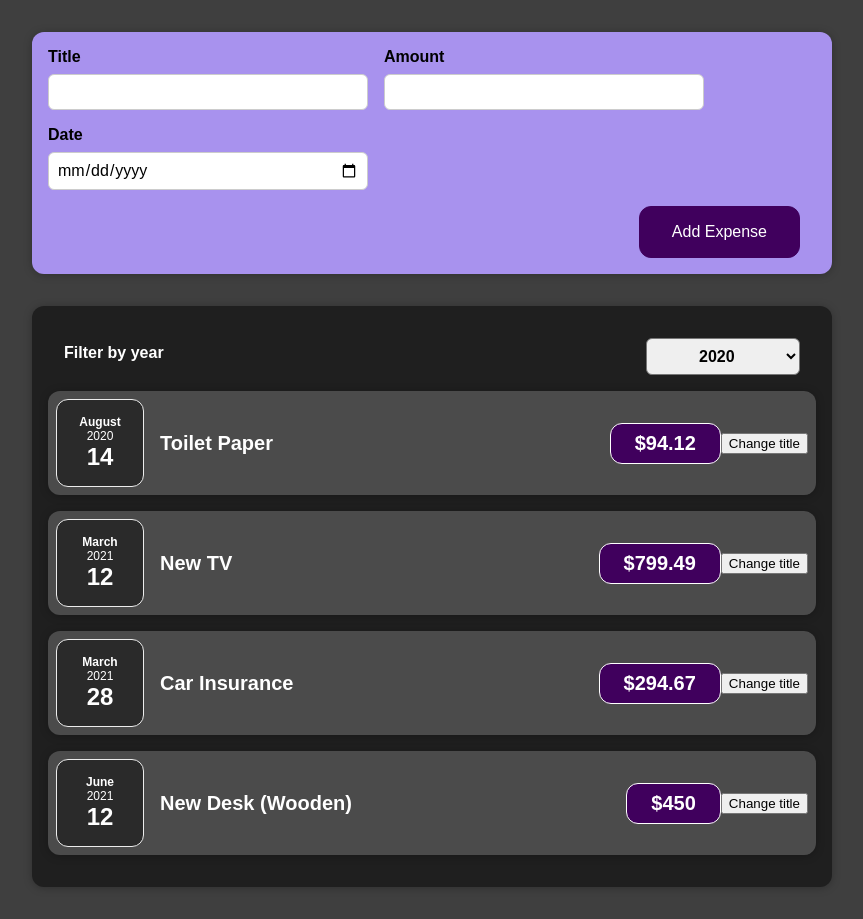
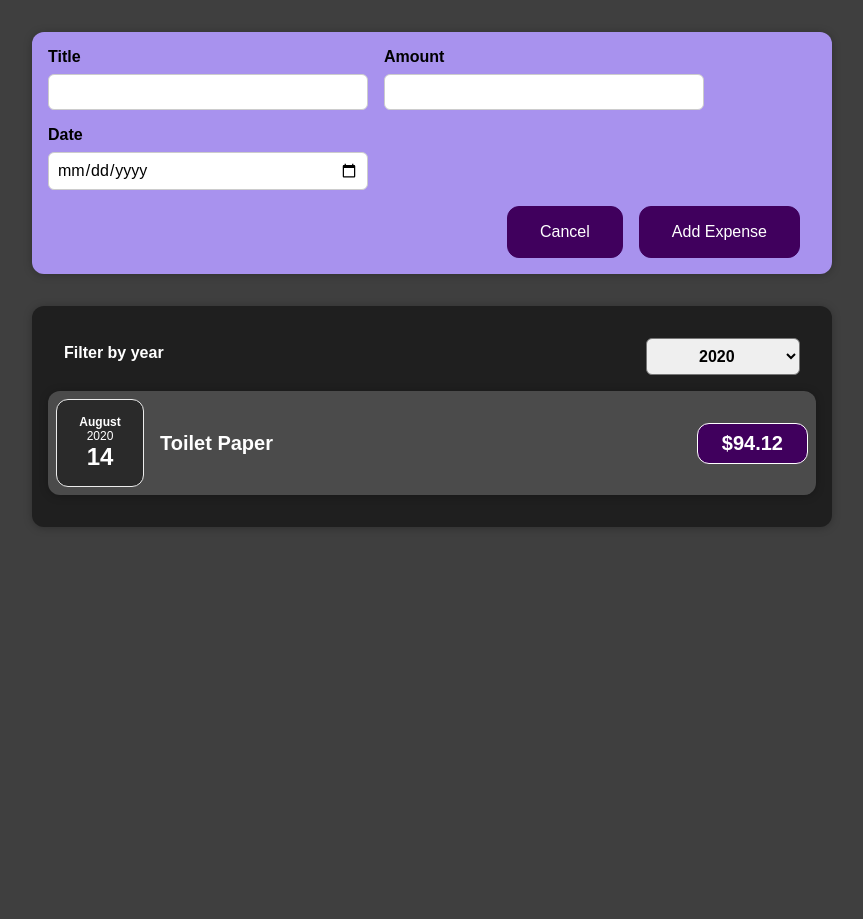
Before and after one commit to PrgDominique/Project-2, a React (Create React App) app: page / in a window 1280 px wide. Shown: the whole page, without its empty margins (208-1071 px from the left). After the commit the page ends 800 px from the top, so only its background shows below. Built offline with nearby package versions, Linux system fonts and the light colour scheme.

Commit message:
filter date fix and can add items

```diff
--- a/src/App.js
+++ b/src/App.js
@@ -1,7 +1,8 @@
+import { useState } from "react";
 import Expenses from "./components/Expenses/Expenses";
 import NewExpense from "./components/NewExpense/NewExpense";
-function App() {
-  const expenses = [
+
+const Dummy = [
   {
     id: "e1",
     title: "Toilet Paper",
@@ -22,18 +23,19 @@
     date: new Date(2021, 5, 12),
   },
 ];
+const App = () => {
+  const [expenses, setExpense] = useState(Dummy);
 
-  const addExpenseHandler = expense => {
-    console.log('In App.js');
-    console.log(expense);
-  }
+  const addExpenseHandler = (expense) => {
+    setExpense((prevExpenses) => {
+      return [expense, ...prevExpenses];
+    });
+  };
 
   return (
     <div>
-      <NewExpense onAddExpense={addExpenseHandler}/>
-
+      <NewExpense onAddExpense={addExpenseHandler} />
       <Expenses items={expenses} />
-
     </div>
   );
 }
--- a/src/components/Expenses/ExpenseFilter.js
+++ /dev/null
@@ -1,25 +0,0 @@
-import React from 'react';
-
-
-
-const ExpensesFilter = (props) => {
-
-  const dropdownChangeHandler = (e) => {
-    props.onChangeFilter(e.target.value)
-  }
-  return (
-    <div className='expenses-filter'>
-      <div className='expenses-filter__control'>
-        <label>Filter by year</label>
-        <select value={props.selected} onChange={dropdownChangeHandler} >
-          <option value='2022'>2022</option>
-          <option value='2021'>2021</option>
-          <option value='2020'>2020</option>
-          <option value='2019'>2019</option>
-        </select>
-      </div>
-    </div>
-  );
-};
-
-export default ExpensesFilter;
--- a/src/components/Expenses/ExpenseItem.js
+++ b/src/components/Expenses/ExpenseItem.js
@@ -1,22 +1,19 @@
 import ExpenseDate from "./ExpenseDate";
 import Card from "../UI/Card";
-import { useState } from "react";
+
 
 function ExpenseItem(props) {
-  const [title, setTitle] = useState(props.title);
 
-  const handleClick = () => {
-    setTitle("ok ok");
-  };
   return (
+    <li>
     <Card className="expense-item">
       <ExpenseDate date={props.date} />
       <div className="expense-item__description">
-        <h2>{title}</h2>
+        <h2>{props.title}</h2>
         <div className="expense-item__price">${props.amount}</div>
       </div>
-      <button onClick={handleClick}>Change title</button>
     </Card>
+    </li>
   );
 }
 export default ExpenseItem;
--- a/src/components/Expenses/Expenses.js
+++ b/src/components/Expenses/Expenses.js
@@ -1,39 +1,29 @@
 import React, { useState } from "react";
-import ExpenseItem from "./ExpenseItem";
 import Card from "../UI/Card";
-import ExpensesFilter from "./ExpenseFilter";
+import ExpensesFilter from "./ExpensesFilter";
+import ExpensesList from "./ExpensesList"
 
 function Expenses(props) {
   const [filteredYear, setFilteredYear] = useState("2020");
-
   const filterChangeHandler = (selectedYear) => {
     setFilteredYear(selectedYear);
   };
+  const ExpenseFilter = props.items.filter((expense) => {
+    return expense.date.getFullYear().toString() === filteredYear;
+  });
+
+
+
   return (
     <Card className="expenses">
-      <ExpensesFilter selected={filteredYear} onChangeFilter={filterChangeHandler} />
-      <ExpenseItem
-        title={props.items[0].title}
-        amount={props.items[0].amount}
-        date={props.items[0].date}
+      <ExpensesFilter
+        selected={filteredYear}
+        onChangeFilter={filterChangeHandler}
       />
-      <ExpenseItem
-        title={props.items[1].title}
-        amount={props.items[1].amount}
-        date={props.items[1].date}
-      />
-      <ExpenseItem
-        title={props.items[2].title}
-        amount={props.items[2].amount}
-        date={props.items[2].date}
-      />
-      <ExpenseItem
-        title={props.items[3].title}
-        amount={props.items[3].amount}
-        date={props.items[3].date}
-      />
+    <ExpensesList items={ExpenseFilter} />
     </Card>
   );
+
 }
 
 export default Expenses;
--- /dev/null
+++ b/src/components/Expenses/ExpensesFilter.js
@@ -0,0 +1,22 @@
+import React from "react";
+
+const ExpensesFilter = (props) => {
+  const dropdownChangeHandler = (e) => {
+    props.onChangeFilter(e.target.value);
+  };
+  return (
+    <div className="expenses-filter">
+      <div className="expenses-filter__control">
+        <label>Filter by year</label>
+        <select value={props.selected} onChange={dropdownChangeHandler}>
+          <option value="2022">2022</option>
+          <option value="2021">2021</option>
+          <option value="2020">2020</option>
+          <option value="2019">2019</option>
+        </select>
+      </div>
+    </div>
+  );
+};
+
+export default ExpensesFilter;
--- /dev/null
+++ b/src/components/Expenses/ExpensesList.js
@@ -0,0 +1,22 @@
+import ExpenseItem from "./ExpenseItem";
+
+const ExpensesList = (props) => {
+  if (props.items.length === 0) {
+    return <h2 className="expenses-list__fallback">Found no expenses.</h2>;
+  }
+
+  return (
+    <ul className="expenses-list">
+      {props.items.map((expense) => (
+        <ExpenseItem
+          key={expense.id}
+          title={expense.title}
+          amount={expense.amount}
+          date={expense.date}
+        />
+      ))}
+    </ul>
+  );
+};
+
+export default ExpensesList;
--- a/src/components/NewExpense/ExpenseForm.js
+++ b/src/components/NewExpense/ExpenseForm.js
@@ -1,5 +1,4 @@
 import { useState } from "react";
-
 
 const ExpenseForm = (props) => {
   const [enterTitle, setTitle] = useState("");
@@ -58,10 +57,10 @@
       </div>
     </div>
     <div className="new-expense__actions">
+      <button type="submit"> Cancel</button>
       <button type="submit"> Add Expense</button>
     </div>
   </form>
-
   );
 };
 
--- a/src/index.css
+++ b/src/index.css
@@ -1,3 +1,54 @@
+.chart-bar {
+  height: 100%;
+  display: flex;
+  flex-direction: column;
+  align-items: center;
+}
+
+.chart-bar__inner {
+  height: 100%;
+  width: 100%;
+  border: 1px solid #313131;
+  border-radius: 12px;
+  background-color: #c3b4f3;
+  overflow: hidden;
+  display: flex;
+  flex-direction: column;
+  justify-content: flex-end;
+}
+
+.chart-bar__fill {
+  background-color: #4826b9;
+  width: 100%;
+  transition: all 0.3s ease-out;
+}
+
+.chart-bar__label {
+  font-weight: bold;
+  font-size: 0.5rem;
+  text-align: center;
+}
+
+.chart {
+  padding: 1rem;
+  border-radius: 12px;
+  background-color: #f8dfff;
+  text-align: center;
+  display: flex;
+  justify-content: space-around;
+  height: 10rem;
+}
+
+.expenses-list {
+  list-style: none;
+  padding: 0;
+}
+
+.expenses-list__fallback {
+  color: white;
+  text-align: center;
+}
+
 .expenses-filter {
   color: white;
   padding: 0 1rem;
```
Also changed, not shown: 1 other file (tests, documents, lock files or other folders). Lines whose indentation alone changed are shown as unchanged.
